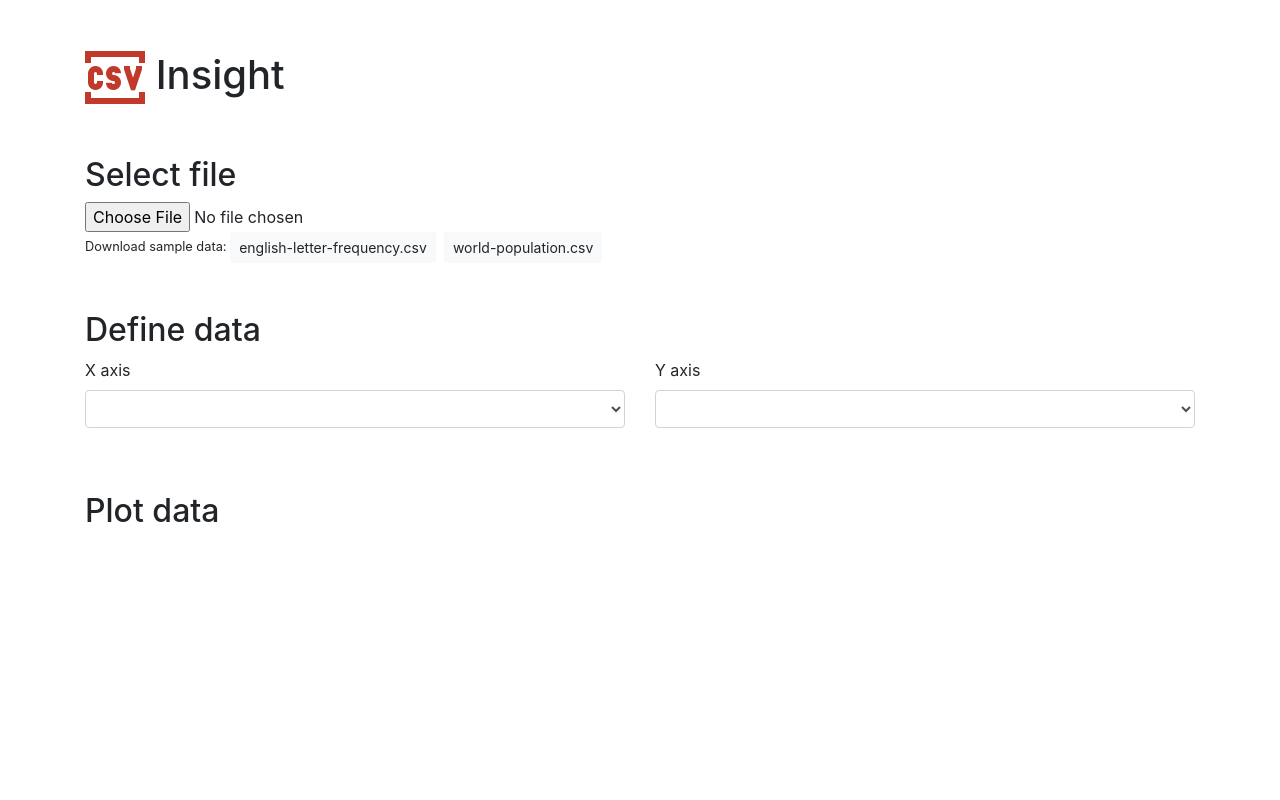
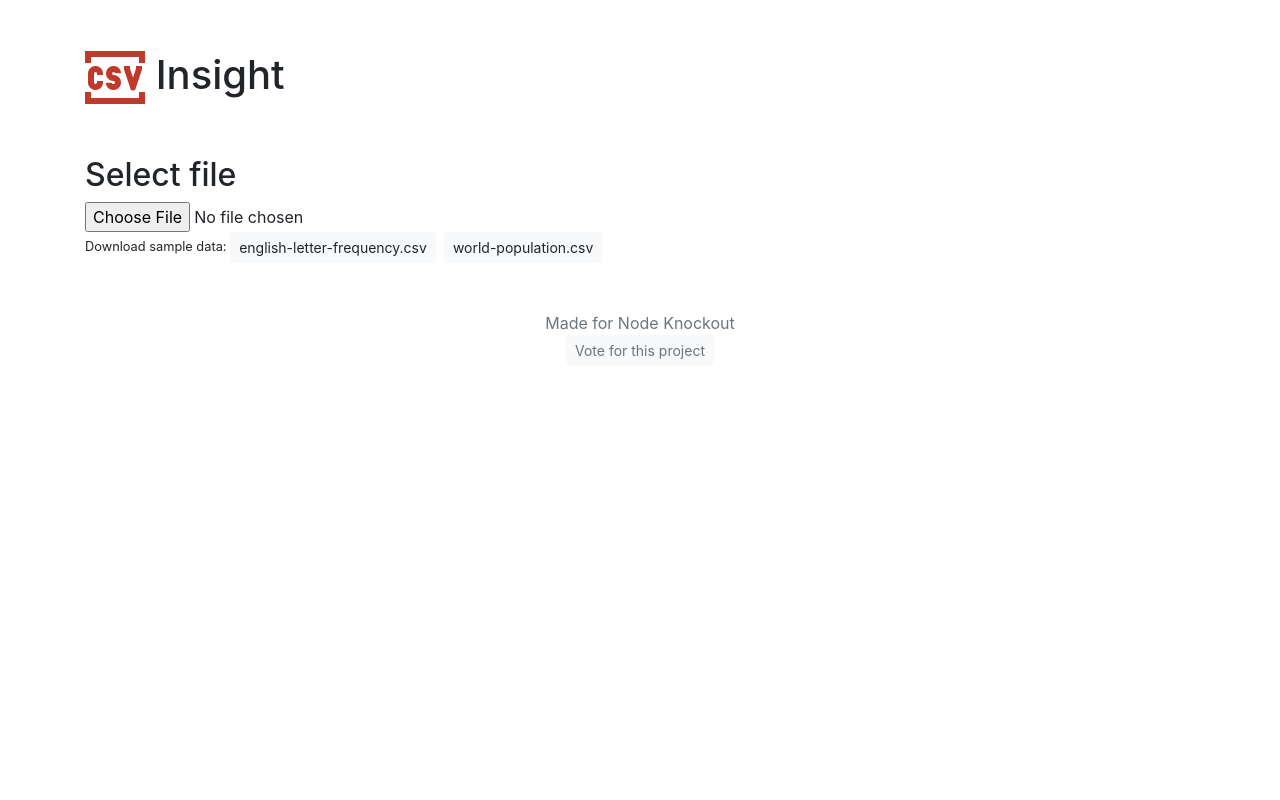
Before and after one commit to travishorn/nko2018-csvinsight, a Vue app: page / in a window 1280 px wide. Shown: the top 800 px of the page. Built offline with nearby package versions, Linux system fonts and the light colour scheme.

Commit message:
Fix initial data plot

```diff
--- a/src/App.vue
+++ b/src/App.vue
@@ -4,15 +4,20 @@
       <img src="./assets/logo.png" alt="CSV">
       Insight
     </h1>
+
     <FileSelector class="mb-3 mb-md-5" />
-    <DefineData class="mb-3 mb-md-5" />
-    <PlotData />
+
+    <DefineData v-if="dataExists" class="mb-3 mb-md-5" />
+
+    <PlotData v-if="dataDefined" />
 
     <KnockoutVote />
   </div>
 </template>
 
 <script>
+import { mapGetters } from 'vuex';
+
 import FileSelector from './components/FileSelector.vue';
 import DefineData from './components/DefineData.vue';
 import PlotData from './components/PlotData.vue';
@@ -20,6 +25,14 @@ import KnockoutVote from './components/KnockoutVote.vue';
 
 export default {
   name: 'App',
+  computed: {
+    ...mapGetters([
+      'chartData',
+      'axes',
+    ]),
+    dataExists() { return this.chartData.length; },
+    dataDefined() { return this.axes.y && this.axes.x; },
+  },
   components: {
     FileSelector,
     DefineData,
--- a/src/components/ColumnChart.vue
+++ b/src/components/ColumnChart.vue
@@ -82,15 +82,16 @@ export default {
 
         rect.enter()
           .append('rect')
-          .attr('x', d=> this.x(d[this.axes.x]))
-          .attr('y', d=> this.y(d[this.axes.y]))
-          .attr('height', d=> this.y(0) - this.y(d[this.axes.y]))
-          .attr('width', this.x.bandwidth());
+          .attr('x', d => this.x(d[this.axes.x]))
+          .attr('y', d => this.y(d[this.axes.y]))
+          .attr('height', d => this.y(0) - this.y(d[this.axes.y]))
+          .attr('width', this.x.bandwidth());;
+
 
         rect
-          .attr('x', d=> this.x(d[this.axes.x]))
-          .attr('y', d=> this.y(d[this.axes.y]))
-          .attr('height', d=> this.y(0) - this.y(d[this.axes.y]))
+          .attr('x', d => this.x(d[this.axes.x]))
+          .attr('y', d => this.y(d[this.axes.y]))
+          .attr('height', d => this.y(0) - this.y(d[this.axes.y]))
           .attr('width', this.x.bandwidth());
       }
     },
@@ -99,6 +100,7 @@ export default {
     this.xAxisG = this.chart.append('g').call(this.xAxis);
     this.yAxisG = this.chart.append('g').call(this.yAxis);
     this.columns = this.chart.append('g').attr('fill', '#C0392B');
+    this.plotData();
   },
 };
 </script>
```
